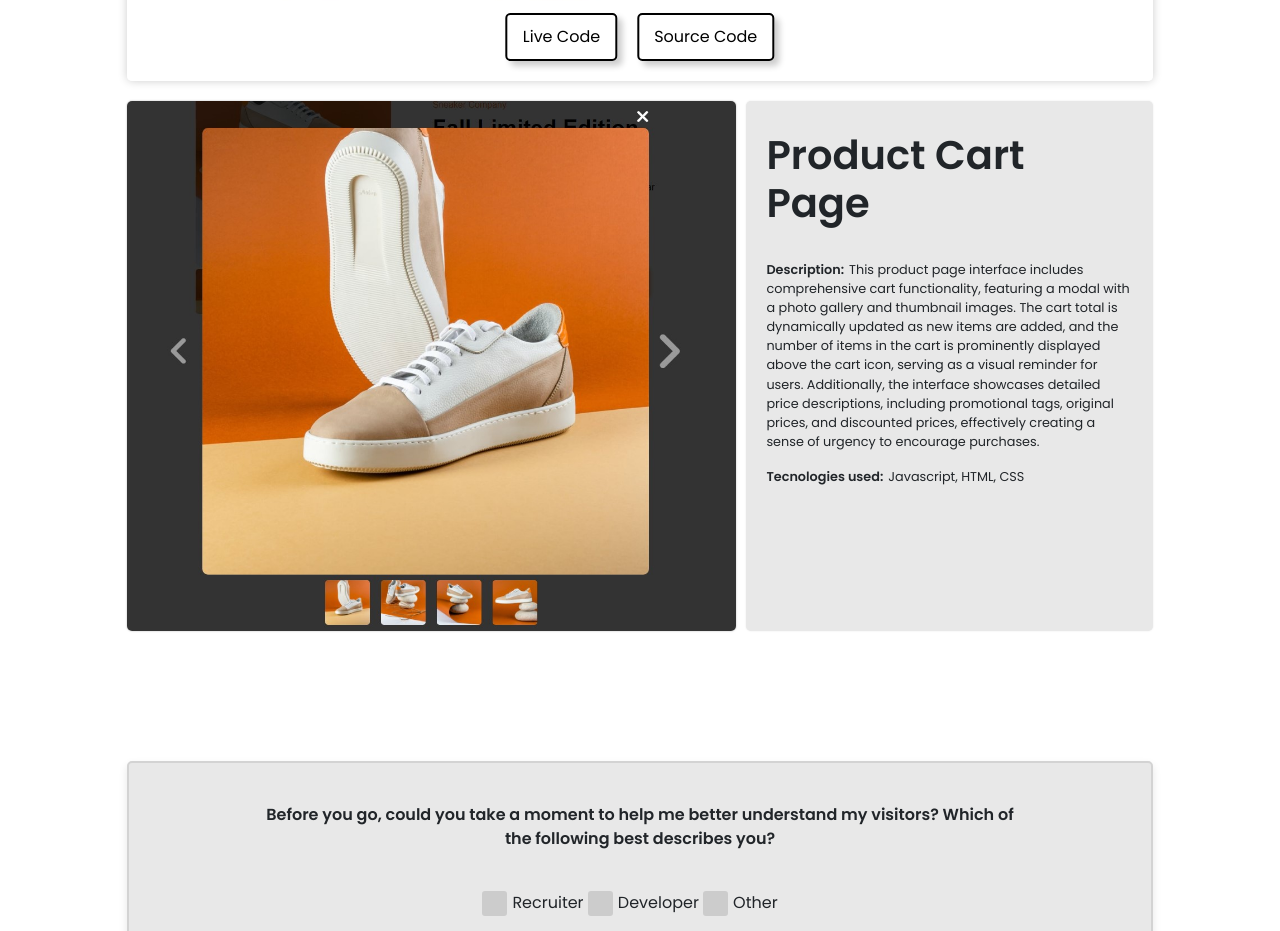
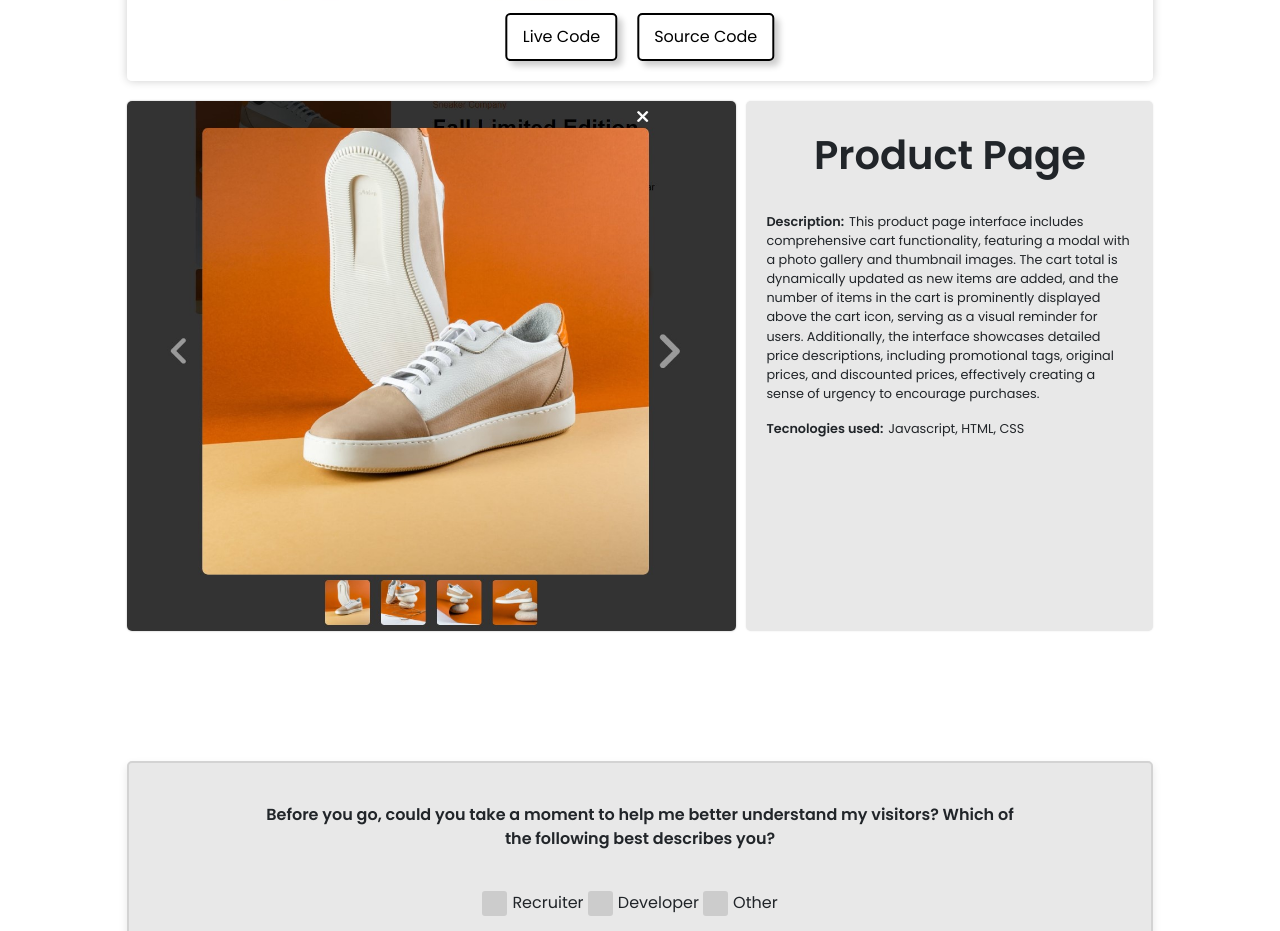
Before and after one commit to marceloaraujodev/marceloaraujodev, a React (Vite) app: page / in a window 1280 px wide. Shown: the part 8240-9171 px from the top of the page. Built offline with nearby package versions, Linux system fonts and the light colour scheme.

Commit message:
product page title

```diff
--- a/src/components/Projects.jsx
+++ b/src/components/Projects.jsx
@@ -118,7 +118,7 @@ export default function Projects() {
       <Project
         mainImg="/shop-cart-page.jpg"
         leftImg="/shop-cart-page-modal.jpg"
-        title="Product Cart Page"
+        title="Product Page"
         description="This product page interface includes comprehensive cart functionality, featuring a modal with a photo gallery and thumbnail images. The cart total is dynamically updated as new items are added, and the number of items in the cart is prominently displayed above the cart icon, serving as a visual reminder for users. Additionally, the interface showcases detailed price descriptions, including promotional tags, original prices, and discounted prices, effectively creating a sense of urgency to encourage purchases."
         liveCode="https://shopcartpage.onrender.com/"
         sourceCode="https://github.com/marceloaraujodev/shopCartPage"
```
